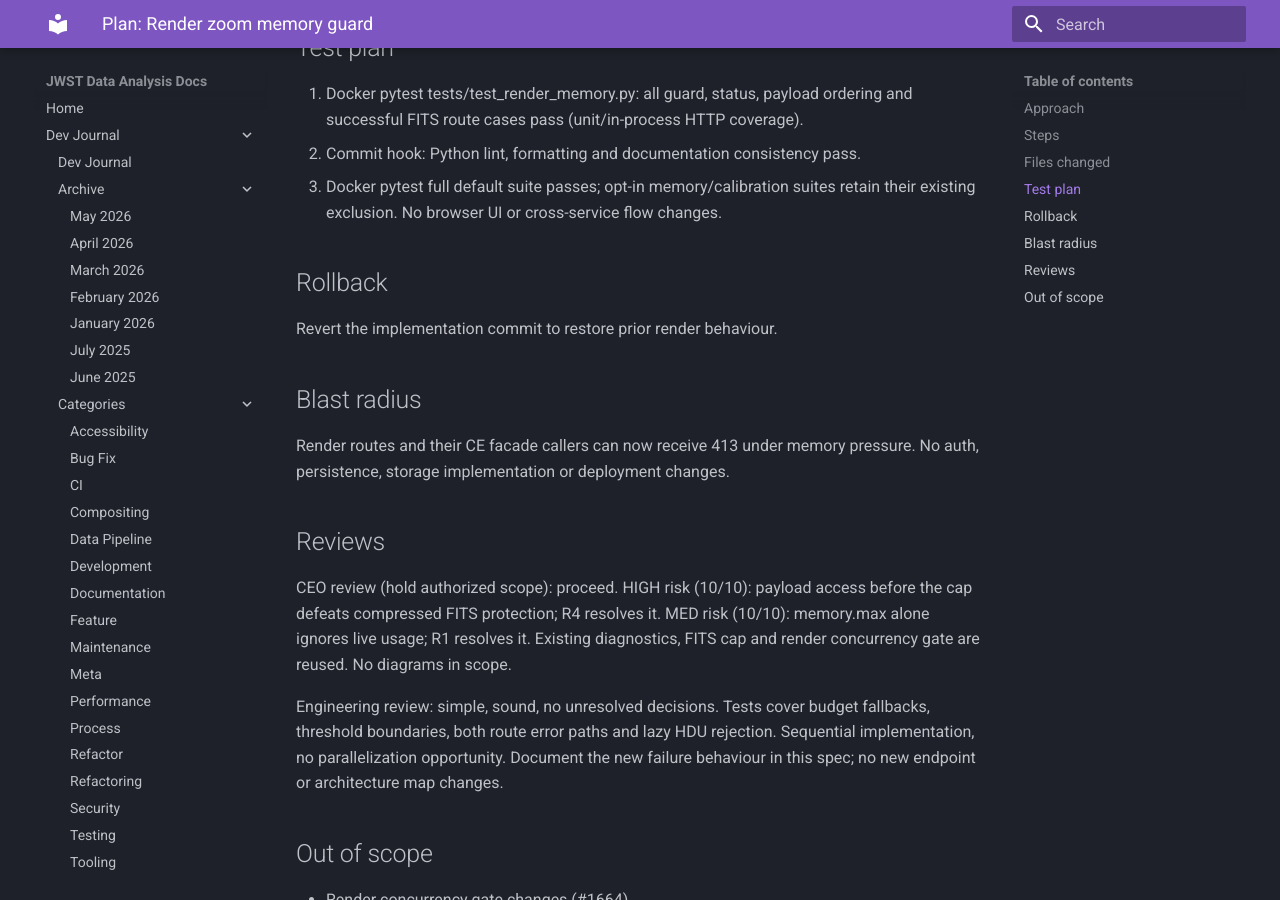
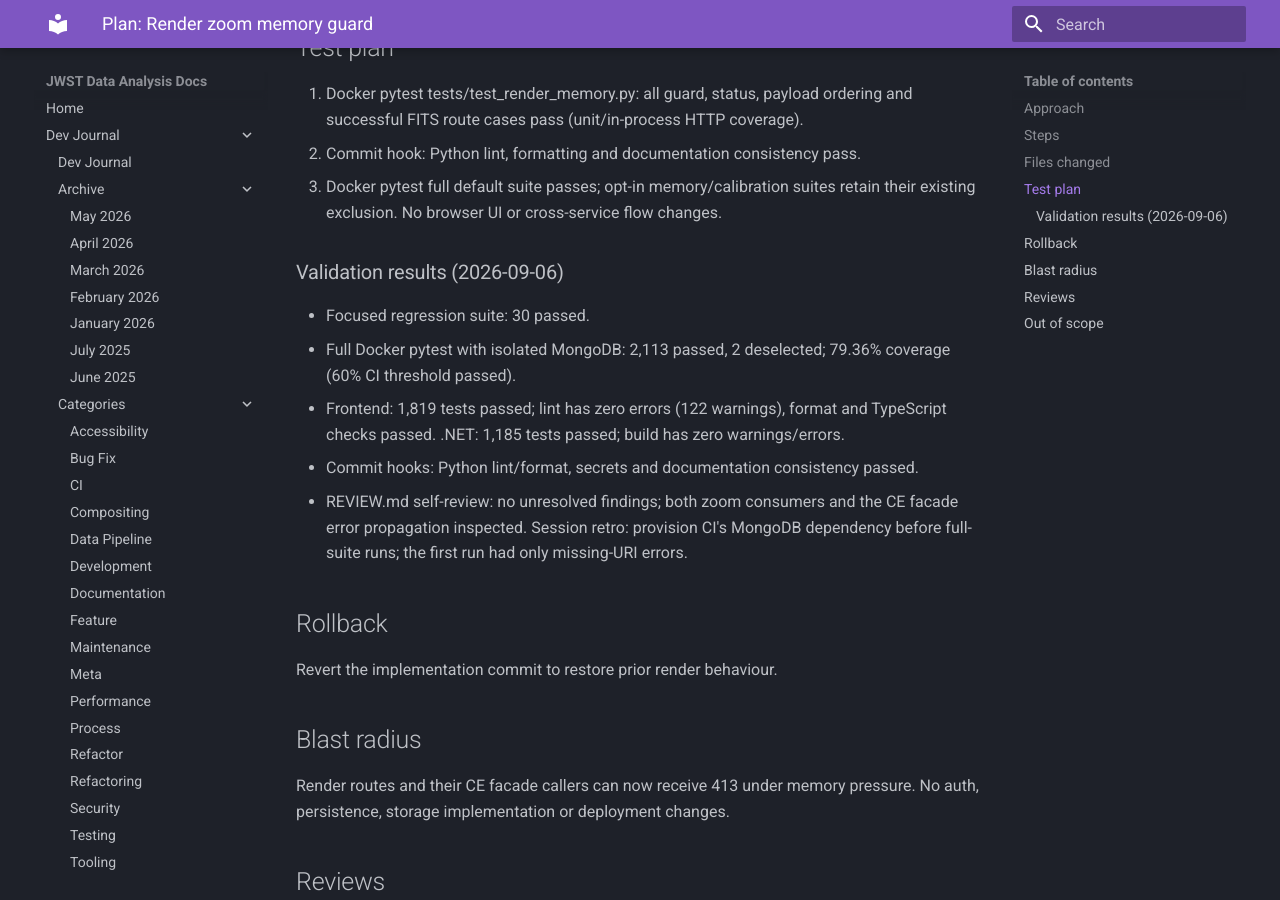
Before and after one commit to Snoww3d/jwst-data-analysis, an MkDocs documentation site: the page built from docs/plans/features/quick/1105-zoom-memory-guard.md, in a window 1280 px wide and 900 px high, scrolled down 1067 px. Built offline with MkDocs 1.6.1 and Material for MkDocs 9.7.7, drawn with Linux system fonts in a browser that asks for light colours.

Commit message:
docs: record render memory guard validation
Codex-Session: pos-board job-20260906-47fab00d

```diff
--- a/docs/plans/features/quick/1105-zoom-memory-guard.md
+++ b/docs/plans/features/quick/1105-zoom-memory-guard.md
@@ -37,6 +37,18 @@ FITS size validation ahead of payload access. Preserve interpolation and output.
 3. Docker pytest full default suite passes; opt-in memory/calibration suites
    retain their existing exclusion. No browser UI or cross-service flow changes.
 
+### Validation results (2026-09-06)
+
+- Focused regression suite: 30 passed.
+- Full Docker pytest with isolated MongoDB: 2,113 passed, 2 deselected;
+  79.36% coverage (60% CI threshold passed).
+- Frontend: 1,819 tests passed; lint has zero errors (122 warnings), format and
+  TypeScript checks passed. .NET: 1,185 tests passed; build has zero warnings/errors.
+- Commit hooks: Python lint/format, secrets and documentation consistency passed.
+- REVIEW.md self-review: no unresolved findings; both zoom consumers and the CE
+  facade error propagation inspected. Session retro: provision CI's MongoDB
+  dependency before full-suite runs; the first run had only missing-URI errors.
+
 ## Rollback
 
 Revert the implementation commit to restore prior render behaviour.
```
Also changed, not shown: other parts of docs/plans/features/quick/1105-zoom-memory-guard.md (+1 -1 lines), docs/plans/design/1105-zoom-memory-guard.md (+1 -1 lines).
